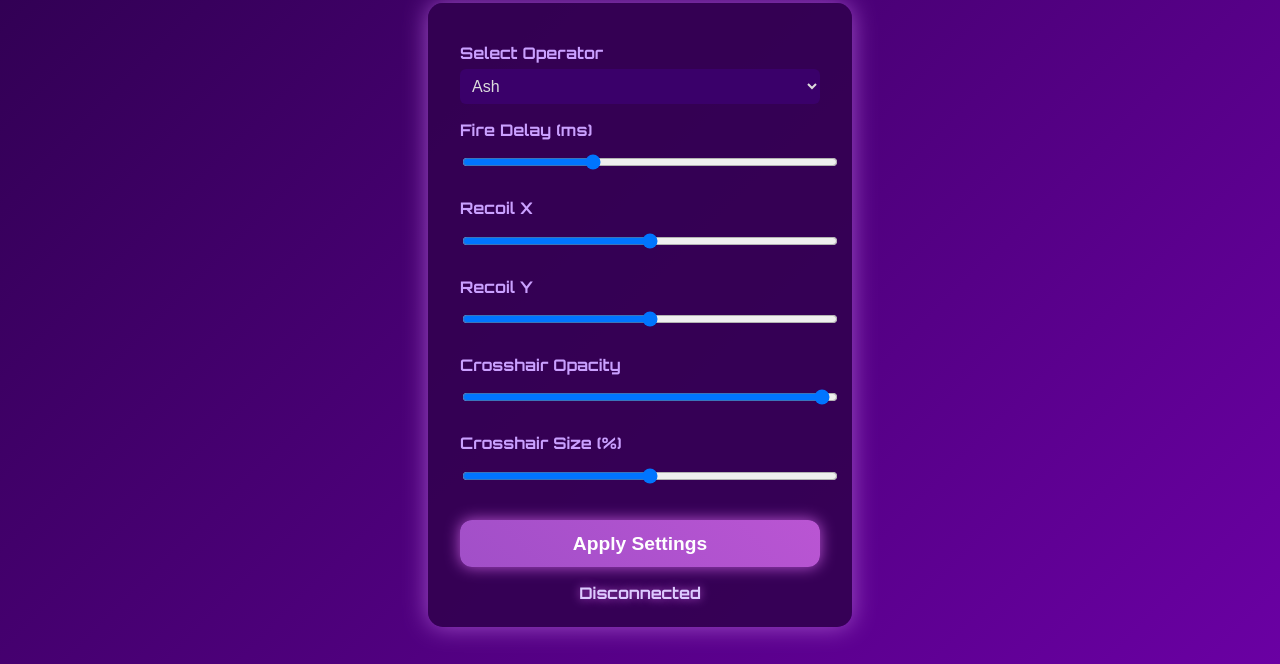
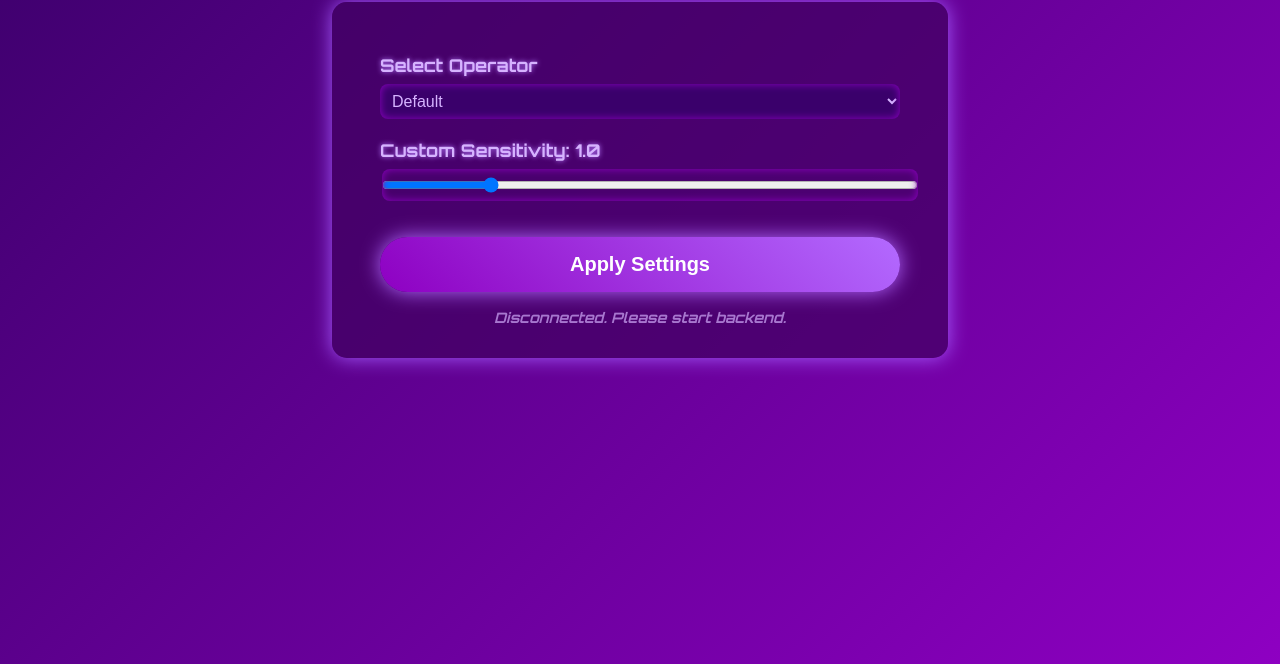
Before and after one commit to rcnrqvet/test, a plain HTML site: page r6v4.html in a window 1280 px wide. Shown: the part 136-800 px from the top of the page. Drawn offline with Linux system fonts and the light colour scheme.

Commit message:
Update r6v4.html

```diff
--- a/r6v4.html
+++ b/r6v4.html
@@ -4,175 +4,159 @@
 <meta charset="UTF-8" />
 <meta name="viewport" content="width=device-width, initial-scale=1" />
 <title>Ｐｕｒｅ　Ｓｃｒｉｐｔｓ - Recoil Control</title>
-<link href="https://fonts.googleapis.com/css2?family=Orbitron:wght@700&display=swap" rel="stylesheet" />
+
 <style>
+  @import url('https://fonts.googleapis.com/css2?family=Orbitron:wght@700&display=swap');
+
   body {
-    background: linear-gradient(135deg, #2e004f, #6a00a3);
+    margin: 0;
+    background: linear-gradient(135deg, #3b006a, #8e00c2);
     font-family: 'Orbitron', sans-serif;
-    color: #caa0ff;
-    margin: 0; padding: 0;
-    display: flex; flex-direction: column; align-items: center; justify-content: center;
-    height: 100vh;
+    color: #d6b3ff;
+    display: flex;
+    flex-direction: column;
+    align-items: center;
+    justify-content: start;
+    min-height: 100vh;
   }
-  h1 {
-    margin: 1rem;
-    font-size: 3rem;
-    text-shadow: 0 0 15px #ba55d3;
+
+  header {
+    padding: 1.5rem 0;
+    font-size: 2.5rem;
+    letter-spacing: 0.3em;
+    text-shadow: 0 0 10px #c27aff, 0 0 20px #b36aff;
+    user-select: none;
   }
-  .container {
-    background: rgba(50, 0, 80, 0.9);
+
+  #main {
+    background: rgba(64, 0, 96, 0.7);
     border-radius: 15px;
-    padding: 1.5rem 2rem;
-    width: 360px;
-    box-shadow: 0 0 25px #a14fc8;
+    padding: 2rem 3rem;
+    margin: 2rem;
+    width: 95%;
+    max-width: 520px;
+    box-shadow: 0 0 20px #a65cff;
   }
+
   label {
+    display: block;
+    margin-top: 1.25rem;
     font-weight: 700;
+    font-size: 1.1rem;
+    text-shadow: 0 0 5px #b77aff;
+  }
+
+  select, input[type="range"] {
+    width: 100%;
+    margin-top: 0.5rem;
+    background: #3a006b;
+    border: none;
+    border-radius: 8px;
+    color: #d6b3ff;
+    font-size: 1rem;
+    padding: 0.5rem;
+    outline: none;
+    box-shadow: inset 0 0 8px #8e00c2;
+  }
+
+  button {
+    margin-top: 2rem;
+    width: 100%;
+    background: linear-gradient(45deg, #8e00c2, #b36aff);
+    border: none;
+    border-radius: 30px;
+    padding: 1rem 0;
+    font-size: 1.25rem;
+    font-weight: 700;
+    color: #fff;
+    cursor: pointer;
+    box-shadow: 0 0 20px #b36aff;
+    transition: transform 0.2s ease;
+  }
+
+  button:hover {
+    transform: scale(1.05);
+    box-shadow: 0 0 40px #c580ff;
+  }
+
+  #status {
     margin-top: 1rem;
-    display: block;
-  }
-  select, input[type=range], input[type=number] {
-    width: 100%;
-    margin-top: 0.4rem;
-    border-radius: 6px;
-    border: none;
-    padding: 0.5rem;
-    background: #3a006a;
-    color: #ddd;
-    font-size: 1rem;
-  }
-  button {
-    margin-top: 1.5rem;
-    width: 100%;
-    background: linear-gradient(45deg, #a14fc8, #ba55d3);
-    border: none;
-    padding: 0.8rem;
-    border-radius: 12px;
-    font-size: 1.2rem;
-    font-weight: 700;
-    color: white;
-    cursor: pointer;
-    box-shadow: 0 0 15px #ba55d3;
-    transition: background 0.3s ease;
-  }
-  button:hover {
-    background: linear-gradient(45deg, #ba55d3, #a14fc8);
-  }
-  .status {
-    margin-top: 1rem;
+    font-size: 0.9rem;
+    font-style: italic;
     text-align: center;
-    font-weight: 700;
-    color: #ddcaff;
-    text-shadow: 0 0 10px #ba55d3;
+    color: #d6b3ffaa;
   }
 </style>
 </head>
 <body>
-  <h1>Ｐｕｒｅ　Ｓｃｒｉｐｔｓ</h1>
-  <div class="container">
-    <label for="operator-select">Select Operator</label>
-    <select id="operator-select">
-      <option value="ash">Ash</option>
-      <option value="thermite">Thermite</option>
-      <option value="sledge">Sledge</option>
-      <option value="hibana">Hibana</option>
-      <option value="buck">Buck</option>
-      <option value="iq">IQ</option>
-      <option value="finka">Finka</option>
-      <option value="zofia">Zofia</option>
+
+<header>Ｐｕｒｅ　Ｓｃｒｉｐｔｓ</header>
+
+<div id="main">
+  <label for="operatorSelect">Select Operator</label>
+  <select id="operatorSelect">
+    <option value="default">Default</option>
+    <option value="operator1">Operator 1</option>
+    <option value="operator2">Operator 2</option>
+    <option value="operator3">Operator 3</option>
+    <!-- Add real operators here -->
   </select>
 
-    <label for="fire-rate">Fire Delay (ms)</label>
-    <input type="range" id="fire-rate" min="5" max="20" value="10" />
+  <label for="sensitivityRange">Custom Sensitivity: <span id="sensitivityValue">1.0</span></label>
+  <input type="range" id="sensitivityRange" min="0.1" max="5.0" step="0.1" value="1.0" />
 
-    <label for="recoil-x">Recoil X</label>
-    <input type="range" id="recoil-x" min="-10" max="10" value="0" />
+  <button id="applyBtn">Apply Settings</button>
 
-    <label for="recoil-y">Recoil Y</label>
-    <input type="range" id="recoil-y" min="-30" max="30" value="0" />
-
-    <label for="opacity">Crosshair Opacity</label>
-    <input type="range" id="opacity" min="0" max="1" step="0.05" value="1" />
-
-    <label for="size">Crosshair Size (%)</label>
-    <input type="range" id="size" min="50" max="150" value="100" />
-
-    <button id="apply-btn">Apply Settings</button>
-
-    <div class="status" id="status">Disconnected</div>
+  <div id="status">Connecting to backend...</div>
 </div>
 
 <script>
   const ws = new WebSocket("ws://localhost:8765");
-    const statusText = document.getElementById("status");
-    const operatorSelect = document.getElementById("operator-select");
-    const fireRate = document.getElementById("fire-rate");
-    const recoilX = document.getElementById("recoil-x");
-    const recoilY = document.getElementById("recoil-y");
-    const opacity = document.getElementById("opacity");
-    const size = document.getElementById("size");
-    const applyBtn = document.getElementById("apply-btn");
+  const statusEl = document.getElementById("status");
+  const operatorSelect = document.getElementById("operatorSelect");
+  const sensitivityRange = document.getElementById("sensitivityRange");
+  const sensitivityValue = document.getElementById("sensitivityValue");
+  const applyBtn = document.getElementById("applyBtn");
 
-    const operatorData = {
-      ash: { fireDelay: 10, x: 0, y: -10, reticle: "ash.png" },
-      thermite: { fireDelay: 15, x: 1, y: -12, reticle: "thermite.png" },
-      sledge: { fireDelay: 12, x: -1, y: -9, reticle: "sledge.png" },
-      hibana: { fireDelay: 9, x: 2, y: -11, reticle: "hibana.png" },
-      buck: { fireDelay: 11, x: 0, y: -8, reticle: "buck.png" },
-      iq: { fireDelay: 13, x: -2, y: -10, reticle: "iq.png" },
-      finka: { fireDelay: 10, x: 1, y: -9, reticle: "finka.png" },
-      zofia: { fireDelay: 14, x: 0, y: -12, reticle: "zofia.png" }
-    };
+  sensitivityRange.addEventListener('input', () => {
+    sensitivityValue.textContent = sensitivityRange.value;
+  });
 
   ws.onopen = () => {
-      statusText.textContent = "Connected";
-      applySettings();
+    statusEl.textContent = "Connected to backend.";
   };
 
   ws.onclose = () => {
-      statusText.textContent = "Disconnected";
+    statusEl.textContent = "Disconnected. Please start backend.";
   };
 
   ws.onerror = () => {
-      statusText.textContent = "Error";
+    statusEl.textContent = "Error connecting to backend.";
   };
 
   ws.onmessage = (event) => {
+    // Here you could handle messages from backend if needed
     console.log("Received:", event.data);
   };
 
-    function applySettings() {
-      const op = operatorSelect.value;
-      const data = operatorData[op];
-      let fireDelayMs = fireRate.value;
-      let recoilXVal = recoilX.value;
-      let recoilYVal = recoilY.value;
-      let opac = parseFloat(opacity.value);
-      let sz = parseFloat(size.value);
+  applyBtn.onclick = () => {
+    const operator = operatorSelect.value;
+    const sensitivity = parseFloat(sensitivityRange.value);
 
-      if (fireRate.changed || recoilX.changed || recoilY.changed) {
-        fireDelayMs = fireRate.value;
-        recoilXVal = recoilX.value;
-        recoilYVal = recoilY.value;
-      } else {
-        fireDelayMs = data.fireDelay;
-        recoilXVal = data.x;
-        recoilYVal = data.y;
-      }
+    // Compose your recoil control message format
+    // Example: delay, recoilX, recoilY (dummy values here, adjust as backend expects)
+    // For demo, sensitivity is multiplied into recoilY for example
+    let recoilX = 5 * sensitivity;
+    let recoilY = 10 * sensitivity;
+    let fireDelay = 0.05; // example delay
 
-      ws.send(`${fireDelayMs / 1000},${recoilXVal},${recoilYVal}`);
-      ws.send(`>${opac},0,${sz},${data.reticle}`);
+    // Send data to backend, comma-separated
+    const message = `${fireDelay},${recoilX},${recoilY}`;
+    ws.send(message);
 
-      statusText.textContent = `Settings applied for ${op}`;
-    }
+    statusEl.textContent = `Settings applied: Operator=${operator}, Sensitivity=${sensitivity}`;
+  };
+</script>
 
-    operatorSelect.addEventListener("change", applySettings);
-    fireRate.addEventListener("input", () => { fireRate.changed = true; applySettings(); });
-    recoilX.addEventListener("input", () => { recoilX.changed = true; applySettings(); });
-    recoilY.addEventListener("input", () => { recoilY.changed = true; applySettings(); });
-    opacity.addEventListener("input", applySettings);
-    size.addEventListener("input", applySettings);
-    applyBtn.addEventListener("click", applySettings);
-  </script>
 </body>
 </html>
```
Lines whose indentation alone changed are shown as unchanged.
